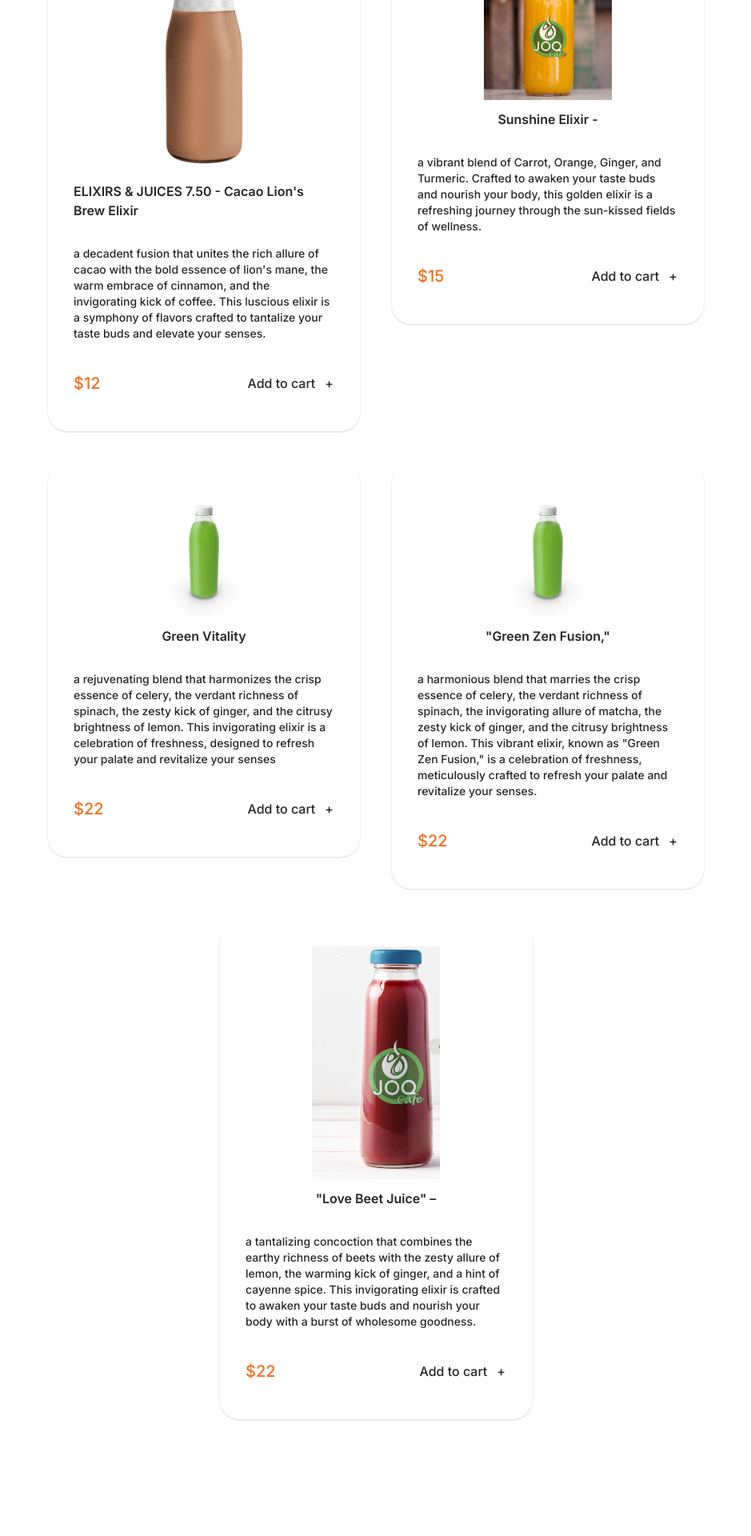
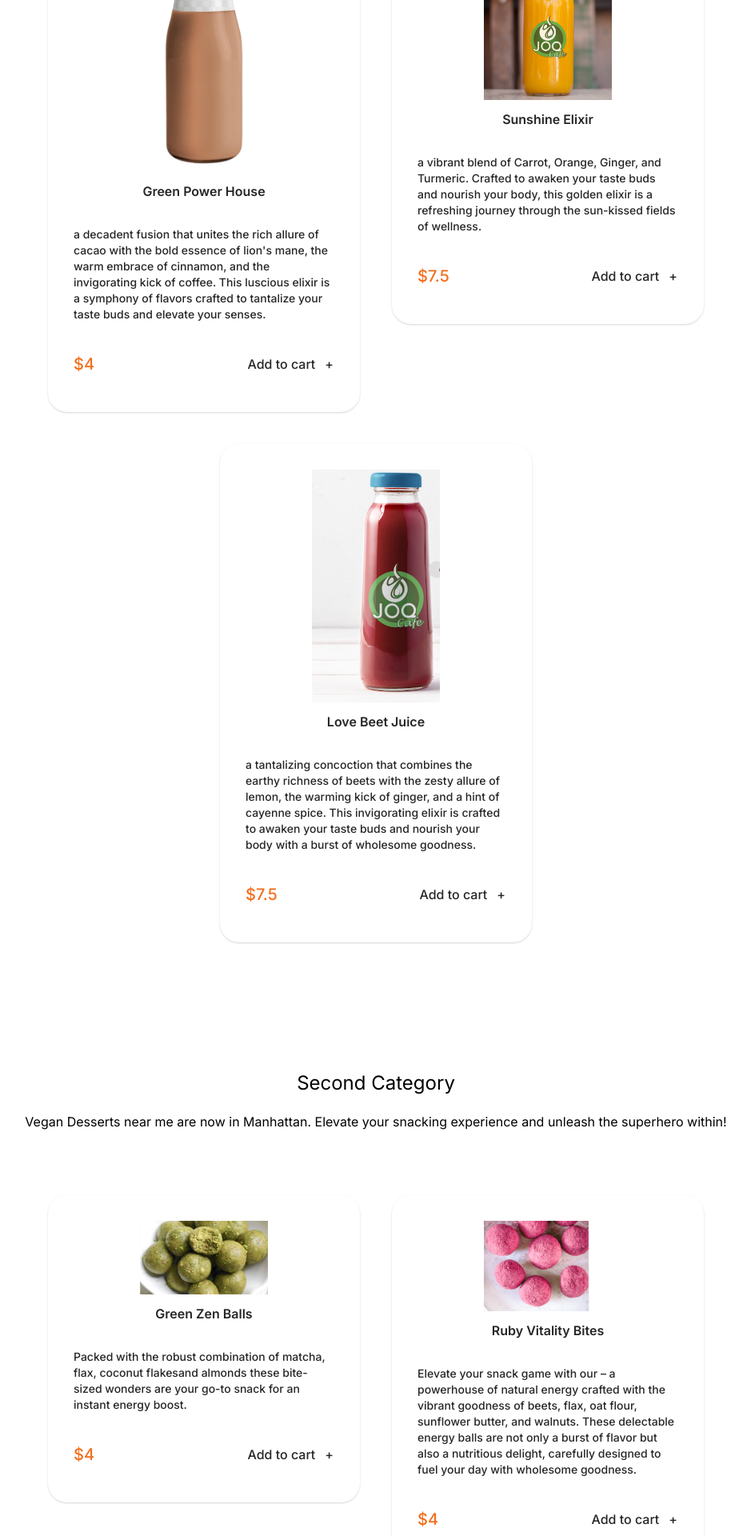
Before and after one commit to Arfin6900/E-commerce-app, a Next.js app: page / in a window 1280 px wide. Shown: the part 1720-3640 px from the top of the page at 80% size, without its empty margins (170-1109 px from the left). Built offline with nearby package versions, Linux system fonts and the light colour scheme.

Commit message:
change some

```diff
--- a/src/components/shoppingcart/shopping-cart.js
+++ b/src/components/shoppingcart/shopping-cart.js
@@ -133,16 +133,16 @@ const ShoppingCart = () => {
       <div class="mt-6 border-t border-b py-2">
         <div class="flex items-center justify-between">
           <p class="text-sm font-medium text-gray-900">Subtotal</p>
-          <p class="font-semibold text-gray-900">${subTotal?subTotal - 1+.99:0}</p>
+          <p class="font-semibold text-gray-900">${subTotal || 0.0}</p>
         </div>
         <div class="flex items-center justify-between">
           <p class="text-sm font-medium text-gray-900">Shipping</p>
-          <p class="font-semibold text-gray-900">${subTotal?4.99:0}</p>
+          <p class="font-semibold text-gray-900">${subTotal?0.0:0}</p>
         </div>
       </div>
       <div class="mt-6 flex items-center justify-between">
         <p class="text-sm font-medium text-gray-900">Total</p>
-        <p class="text-2xl font-semibold text-gray-900">${subTotal?subTotal - 1 + 5+.98:`0`} USD</p>
+        <p class="text-2xl font-semibold text-gray-900">${subTotal || 0.0}USD</p>
       </div>
     </div>
     <abbr title={!email.valid?"valid email is Required":!name?"Name is required":!phone?"phone number is required":!address.valid?"Address is required":"Click to process your shopping"}><button disabled={!address.valid||!name||!email} onClick={handlePay} class={`mt-4 mb-8 w-full rounded-md ${!address.valid||!name||!email?"bg-gray-400":"bg-gray-900"} px-6 py-3 font-medium text-white`}>Place Order</button></abbr>
--- a/src/constants/hero-section3-data.js
+++ b/src/constants/hero-section3-data.js
@@ -6,50 +6,50 @@ const categories=[
        description:"Now in Manhattan Elevate your day with Grab and Go's Fresh Juices where freshness meets outstanding flavor! Sip, savor, and supercharge your senses. It's not just a drink; it's a liquid boost for your superhero journey. Grab a bottle, seize the moment, and let our juices be your secret weapon to conquer the day!",
        items:[
         {
-            // Price id's not found
-            name:"ELIXIRS & JUICES 7.50 - Cacao Lion's Brew Elixir",
+            name:"Green Power House",
             image:item1,
             description:"a decadent fusion that unites the rich allure of cacao with the bold essence of lion's mane, the warm embrace of cinnamon, and the invigorating kick of coffee. This luscious elixir is a symphony of flavors crafted to tantalize your taste buds and elevate your senses.",
-            price:12,
+            price:4.00,
+            priceId:"price_1OVbqeBsvaxDJwym5nz6uFoW",
+            testPriceId:"price_1OVv9EBsvaxDJwymCWQkFw79"
+        },
+        {
+            name:"Sunshine Elixir",
+            image:item2,
+            description:"a vibrant blend of Carrot, Orange, Ginger, and Turmeric. Crafted to awaken your taste buds and nourish your body, this golden elixir is a refreshing journey through the sun-kissed fields of wellness.",
+            price:7.50,
             priceId:"price_1OT0xxBsvaxDJwymvEmk17xW",
             testPriceId:"price_1OVvDJBsvaxDJwymviMLcct2"
         },
         {
-            name:"Sunshine Elixir -",
-            image:item2,
-            description:"a vibrant blend of Carrot, Orange, Ginger, and Turmeric. Crafted to awaken your taste buds and nourish your body, this golden elixir is a refreshing journey through the sun-kissed fields of wellness.",
-            price:15,
-            priceId:"price_1OT0xxBsvaxDJwymvEmk17xW",
-            testPriceId:"price_1OVvDJBsvaxDJwymviMLcct2"
-        },
-        {
-            // price id's not found
-            name:"Green Vitality ",
-            description:"a rejuvenating blend that harmonizes the crisp essence of celery, the verdant richness of spinach, the zesty kick of ginger, and the citrusy brightness of lemon. This invigorating elixir is a celebration of freshness, designed to refresh your palate and revitalize your senses",
-            price:22,
-            image:item3,
-            priceId:"price_1OVeaOBsvaxDJwymAp5ZJg8E",
-            testPriceId:"price_1OVvEyBsvaxDJwymd8LkGmty"
-
-        },
-        {
-            name:`"Green Zen Fusion,"`,
-            description:`a harmonious blend that marries the crisp essence of celery, the verdant richness of spinach, the invigorating allure of matcha, the zesty kick of ginger, and the citrusy brightness of lemon. This vibrant elixir, known as "Green Zen Fusion," is a celebration of freshness, meticulously crafted to refresh your palate and revitalize your senses.`,
-            price:22,
-            image:item3,
-            priceId:"price_1OVeaOBsvaxDJwymAp5ZJg8E",
-            testPriceId:"price_1OVvEyBsvaxDJwymd8LkGmty"
-
-        },
-        {
-            name:`"Love Beet Juice" –`,
+            name:`Love Beet Juice`,
             description:`a tantalizing concoction that combines the earthy richness of beets with the zesty allure of lemon, the warming kick of ginger, and a hint of cayenne spice. This invigorating elixir is crafted to awaken your taste buds and nourish your body with a burst of wholesome goodness.`,
-            price:22,
+            price:7.50,
             image:item4,
             priceId:"price_1OT0vSBsvaxDJwymKljaSsjF",
             testPriceId:"price_1OVvEyBsvaxDJwymd8LkGmty"
 
-        }
+        },
+        // {
+        //     // price id's not found
+        //     name:"Green Vitality ",
+        //     description:"a rejuvenating blend that harmonizes the crisp essence of celery, the verdant richness of spinach, the zesty kick of ginger, and the citrusy brightness of lemon. This invigorating elixir is a celebration of freshness, designed to refresh your palate and revitalize your senses",
+        //     price:4,
+        //     image:item3,
+        //     priceId:"price_1OVbqeBsvaxDJwym5nz6uFoW",
+        //     testPriceId:"price_1OVv9EBsvaxDJwymCWQkFw79"
+
+        // },
+        // {
+        //     name:`"Green Zen Fusion,"`,
+        //     description:`a harmonious blend that marries the crisp essence of celery, the verdant richness of spinach, the invigorating allure of matcha, the zesty kick of ginger, and the citrusy brightness of lemon. This vibrant elixir, known as "Green Zen Fusion," is a celebration of freshness, meticulously crafted to refresh your palate and revitalize your senses.`,
+        //     price:4,
+        //     image:item3,
+        //     priceId:"price_1OVbqeBsvaxDJwym5nz6uFoW",
+        //     testPriceId:"price_1OVv9EBsvaxDJwymCWQkFw79"
+
+        // }
+
        ]
     },
     {
@@ -57,18 +57,17 @@ const categories=[
         description:"Vegan Desserts near me are now in Manhattan. Elevate your snacking experience and unleash the superhero within!",
         items:[
          {
-             name:`"Hulk Energy Balls" –`,
-             description:`" the powerhouse of natural vitality! Packed with the robust combination of matcha, flax, almonds, and sunflower seeds, these bite-sized wonders are your go-to snack for an instant energy boost`,
-             price:12,
+             name:`Green Zen Balls`,
+             description:`Packed with the robust combination of matcha, flax, coconut flakesand almonds these bite-sized wonders are your go-to snack for an instant energy boost.`,
+             price:4.00,
              image:item6,
-             priceId:"price_1OVejnBsvaxDJwymHtto7WOI",
-             testPriceId:"price_1OVv3vBsvaxDJwym3U1prVns"
-
+             priceId:"price_1OVgibBsvaxDJwymjincyzHW",
+             testPriceId:"price_1OVuzXBsvaxDJwym8Y2lOpBf"
          },
          {
              name:"Ruby Vitality Bites",
              description:"Elevate your snack game with our – a powerhouse of natural energy crafted with the vibrant goodness of beets, flax, oat flour, sunflower butter, and walnuts. These delectable energy balls are not only a burst of flavor but also a nutritious delight, carefully designed to fuel your day with wholesome goodness. ",
-             price:15,
+             price:4.00,
              image:item7,
              priceId:"price_1OVeeEBsvaxDJwymtghuUq0M",
              testPriceId:"price_1OVv6ZBsvaxDJwym8h5vXKh8"
@@ -77,58 +76,24 @@ const categories=[
          {
              name:"Chocolate Chip Cookie Dough Bliss Balls",
              description:"– a guilt-free indulgence that captures the nostalgic essence of cookie dough, while delivering a boost of wholesome goodness. These delectable bliss balls are crafted with a delightful blend of chocolate chips, flax, oat flour, sunflower butter, and walnuts, creating a heavenly treat that satisfies both your sweet cravings and your desire for nutritious snacking.",
-             price:22,
+             price:2.95,
              image:item8,
              priceId:"price_1OVeg5BsvaxDJwymc0yLJYX9",
              testPriceId:"price_1OVvIsBsvaxDJwymp1nmEHzD"
+         },
+         {
+             name:"Hulk Energy Balls",
+             description:"The powerhouse of natural vitality! Packed with the robust combination of matcha, flax, almonds, and sunflower seeds, these bite-sized wonders are your go-to snack for an instant energy boost.",
+             price:4.00,
+             image:item8,
+             priceId:"price_1OVejnBsvaxDJwymHtto7WOI",
+             testPriceId:"price_1OVv3vBsvaxDJwym3U1prVns"
          }
         ]
      }
 ]
 
 
-// Producttion Id
-
-// Price ID,Product Name
-// price_1OVgibBsvaxDJwymjincyzHW,Green Zen  Balls
-// price_1OVf4gBsvaxDJwymwodK9T1D,Carrot Ginger 8oz
-// price_1OVenkBsvaxDJwymWJQh26AW,Celery Carrot Lemon Ginger Juice
-// price_1OVejnBsvaxDJwymHtto7WOI,Hulk Energy Balls
-// price_1OVeg5BsvaxDJwymc0yLJYX9,Chocolate Chip Cookie Dough Bliss Balls -----
-// price_1OVeeEBsvaxDJwymtghuUq0M,Ruby Vitality Bites
-// price_1OVeaOBsvaxDJwymAp5ZJg8E,Green Zen Fusion 4 oz           --test id not found
-// price_1OVeXMBsvaxDJwymbNOIc9gt,Lion's Brew Elixir 4 oz
-// price_1OVbueBsvaxDJwymfSWrNZgp,Love Beet 4oz
-// price_1OVbsxBsvaxDJwymWPAeLWCX,Carrot Ginger 4 oz
-// price_1OVbqeBsvaxDJwym5nz6uFoW,Green Power House
-// price_1OT15jBsvaxDJwymMSbH8W5K,Lion's Roar Meditation: Awakening Your Inner Power
-// price_1OT0xxBsvaxDJwymvEmk17xW,Sunshine Elixir
-// price_1OT0vSBsvaxDJwymKljaSsjF,Love Beet Juice
-// price_1OT0rVBsvaxDJwymw2OMb6mn,Chocolate Chip Cookie Dough Energy Balls
-// price_1OR2tVBsvaxDJwym9UeugUxR,Soup
-
-
-
-// Test Id
-
-
-// /Price ID,Product Name
-// price_1OVvLjBsvaxDJwymN4URiKQD,Lion's Roar Meditation: Awakening Your Inner Power
-// price_1OVvLGBsvaxDJwym8mDdZ3iQ,Soup
-// price_1OVvIsBsvaxDJwymp1nmEHzD,Chocolate Chip Cookie Dough Energy Balls -----
-// price_1OVvEyBsvaxDJwymd8LkGmty,Love Beet Juice
-// price_1OVvDJBsvaxDJwymviMLcct2,Sunshine Elixir
-// price_1OVv9EBsvaxDJwymCWQkFw79,Green Power House
-// price_1OVv6ZBsvaxDJwym8h5vXKh8,Ruby Vitality Bites
-// price_1OVv66BsvaxDJwymEaHlDiH7,Chocolate Chip Cookie Dough Bliss Balls
-// price_1OVv3vBsvaxDJwym3U1prVns,Hulk Energy Balls
-// price_1OVv2gBsvaxDJwymRQUDKzse,Celery Carrot Lemon Ginger Juice
-// price_1OVv15BsvaxDJwyml7ptW0xd,Carrot Ginger 8oz
-// price_1OVuzXBsvaxDJwym8Y2lOpBf,Green Zen  Balls
-// price_1OVu2kBsvaxDJwymmShRBOOG,Juice
-
-
-
 
 
 export default categories
```
